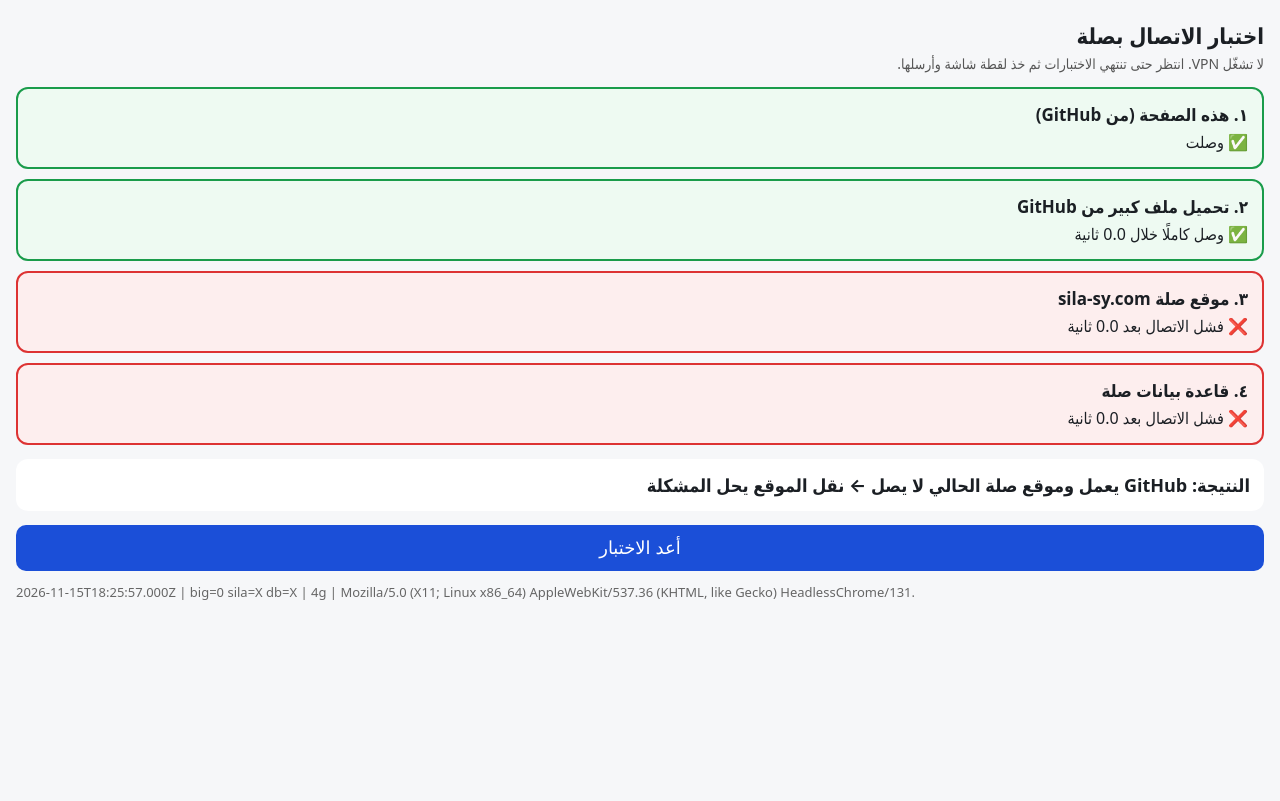
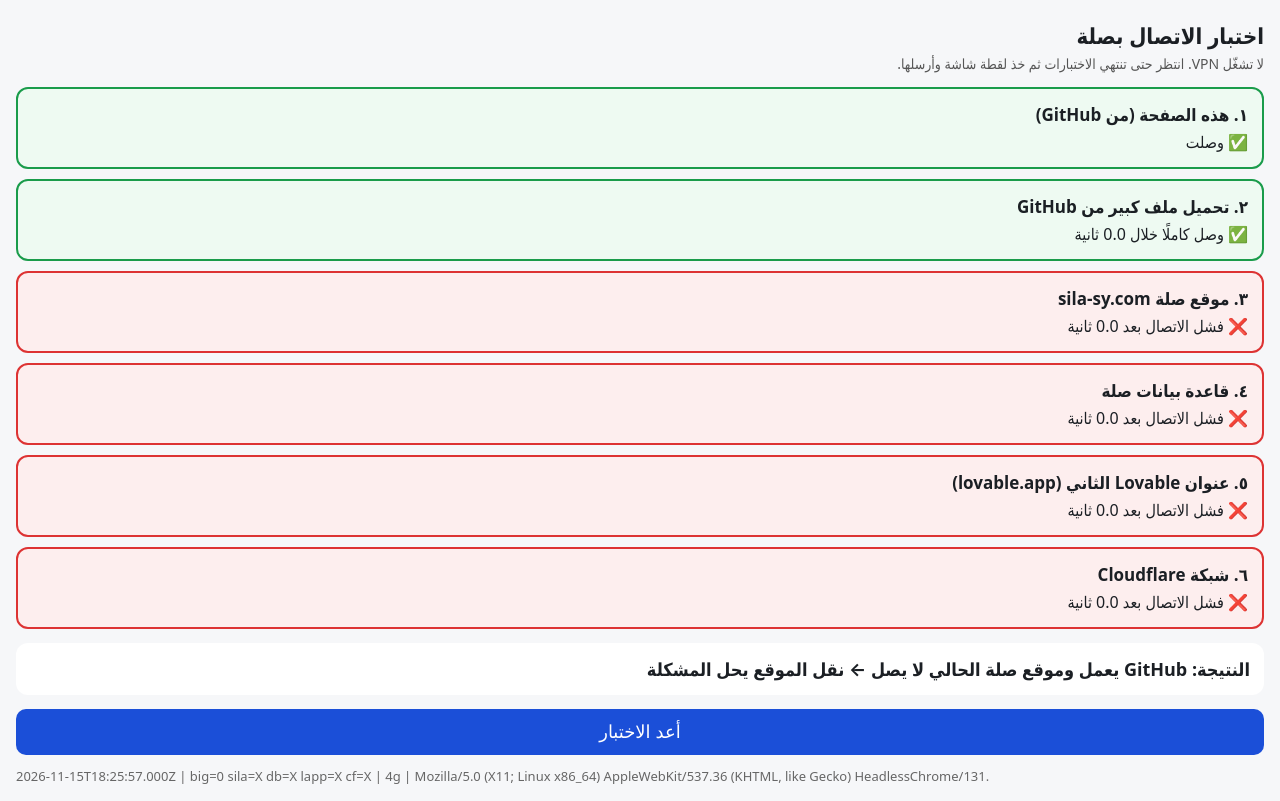
Before and after one commit to hamzatantoura/sila-publisher, a plain HTML site: page t/index.html in a window 1280 px wide. Drawn offline with Linux system fonts and the light colour scheme; no server answers.

Commit message:
Test page: probe lovable.app and Cloudflare too
Co-Authored-By: Claude Opus 5.5 <noreply@anthropic.com>

```diff
--- a/t/index.html
+++ b/t/index.html
@@ -28,6 +28,8 @@
 <div class="row wait" id="r1"><b>٢. تحميل ملف كبير من GitHub</b><span class="res">⏳ جارٍ الاختبار…</span></div>
 <div class="row wait" id="r2"><b>٣. موقع صلة sila-sy.com</b><span class="res">⏳ جارٍ الاختبار…</span></div>
 <div class="row wait" id="r3"><b>٤. قاعدة بيانات صلة</b><span class="res">⏳ جارٍ الاختبار…</span></div>
+<div class="row wait" id="r4"><b>٥. عنوان Lovable الثاني (lovable.app)</b><span class="res">⏳ جارٍ الاختبار…</span></div>
+<div class="row wait" id="r5"><b>٦. شبكة Cloudflare</b><span class="res">⏳ جارٍ الاختبار…</span></div>
 
 <div id="sum">⏳ انتظر…</div>
 <button onclick="run()">أعد الاختبار</button>
@@ -59,7 +61,7 @@ function probe(url, opts){
 function sec(ms){ return (ms/1000).toFixed(1) + ' ثانية'; }
 function fail(r){ return r.timeout ? 'لم يصل أي رد خلال ' + sec(LIMIT) : 'فشل الاتصال بعد ' + sec(r.ms); }
 function run(){
-  ['r1','r2','r3'].forEach(function(id){
+  ['r1','r2','r3','r4','r5'].forEach(function(id){
     var el=document.getElementById(id); el.className='row wait'; el.querySelector('.res').textContent='⏳ جارٍ الاختبار…';
   });
   document.getElementById('sum').textContent='⏳ انتظر…';
@@ -68,9 +70,13 @@ function run(){
   Promise.all([
     probe('big.js' + q),
     probe('https://sila-sy.com/robots.txt' + q, {mode:'no-cors'}),
-    probe('https://qhdhjzyduwzqutmialgp.supabase.co/auth/v1/health' + q, {mode:'no-cors'})
+    probe('https://qhdhjzyduwzqutmialgp.supabase.co/auth/v1/health' + q, {mode:'no-cors'}),
+    probe('https://https-sila-sy-com.lovable.app/robots.txt' + q, {mode:'no-cors', redirect:'manual'}),
+    probe('https://www.cloudflare.com/cdn-cgi/trace' + q, {mode:'no-cors'})
   ]).then(function(rs){
-    var a=rs[0], b=rs[1], c=rs[2];
+    var a=rs[0], b=rs[1], c=rs[2], d=rs[3], e=rs[4];
+    set('r4', d.ok, d.ok ? 'وصل خلال ' + sec(d.ms) : fail(d));
+    set('r5', e.ok, e.ok ? 'وصلت خلال ' + sec(e.ms) : fail(e));
     set('r1', a.ok, a.ok ? 'وصل كاملًا خلال ' + sec(a.ms) : fail(a));
     set('r2', b.ok, b.ok ? 'وصل خلال ' + sec(b.ms) : fail(b));
     set('r3', c.ok, c.ok ? 'وصلت خلال ' + sec(c.ms) : fail(c));
@@ -79,7 +85,7 @@ function run(){
     else if (a.ok && b.ok) s.textContent = 'النتيجة: كل شيء يصل الآن. إذا ظهرت المشكلة لاحقًا أعد الاختبار وقتها';
     else s.textContent = 'النتيجة: حتى GitHub لا يصل ← المشكلة في الاتصال نفسه';
     document.getElementById('meta').textContent =
-      started.toISOString() + ' | big=' + (a.ok?a.ms:'X') + ' sila=' + (b.ok?b.ms:'X') + ' db=' + (c.ok?c.ms:'X') +
+      started.toISOString() + ' | big=' + (a.ok?a.ms:'X') + ' sila=' + (b.ok?b.ms:'X') + ' db=' + (c.ok?c.ms:'X') + ' lapp=' + (d.ok?d.ms:'X') + ' cf=' + (e.ok?e.ms:'X') +
       ' | ' + (navigator.connection && navigator.connection.effectiveType || '') + ' | ' + navigator.userAgent.slice(0,90);
   });
 }
```
